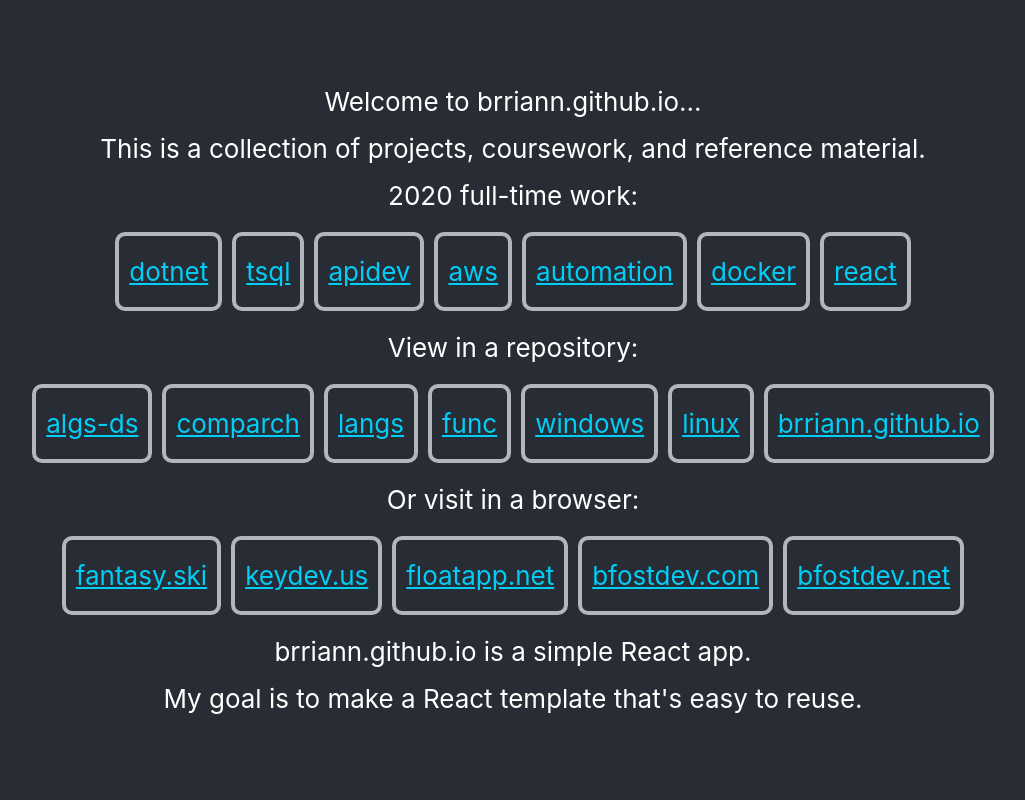
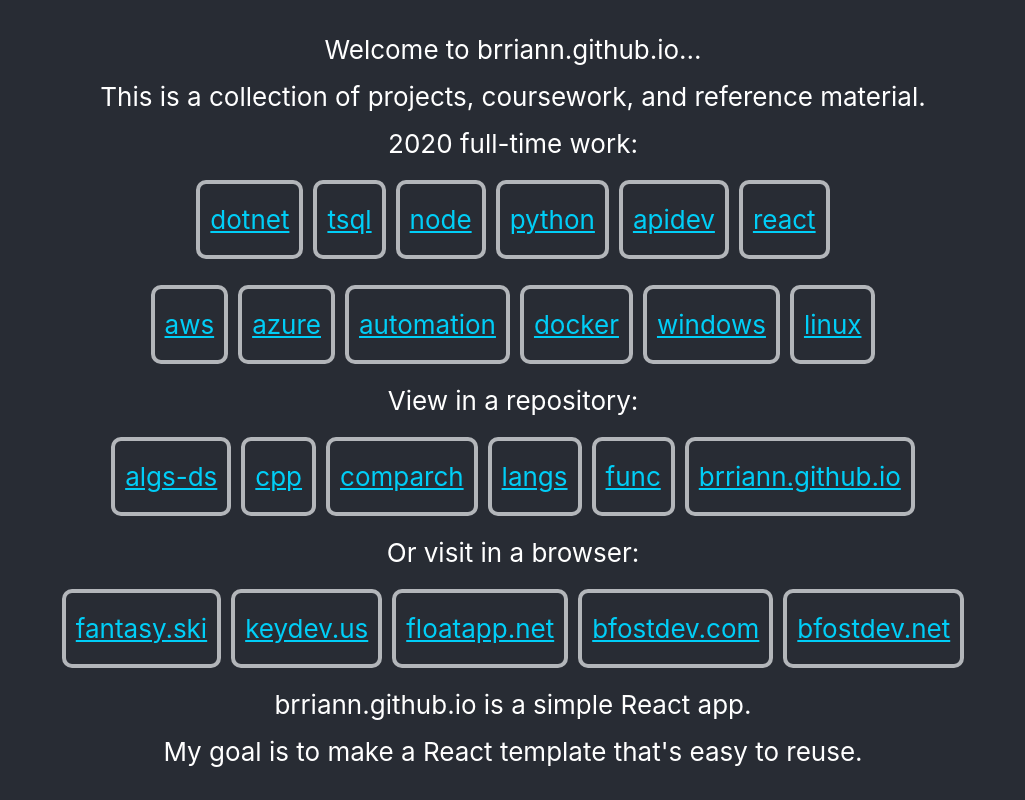
Before and after one commit to brriann/brriann.github.io, a React (Create React App) app: page / in a window 1280 px wide. Shown: the whole page, without its empty margins (127-1152 px from the left). Built offline with nearby package versions, Linux system fonts and the light colour scheme.

Commit message:
updates to repo lists

```diff
--- a/src/App.js
+++ b/src/App.js
@@ -4,9 +4,10 @@
 import FlexRowButton from './components/parent/FlexRowButton.js'
 import './components/parent/FlexRowButton.css'
 
-const workRepos = ['dotnet', 'tsql', 'apidev', 'aws', 'automation', 'docker', 'react'];
+const workRepos = ['dotnet', 'tsql', 'node', 'python', 'apidev', 'react'];
+const infraRepos = ['aws', 'azure', 'automation', 'docker', 'windows', 'linux'];
 const links = ['fantasy.ski', 'keydev.us', 'floatapp.net', 'bfostdev.com', 'bfostdev.net'];
-const repos = ['algs-ds', 'comparch', 'langs', 'func', 'windows', 'linux', 'brriann.github.io'];
+const repos = ['algs-ds', 'cpp', 'comparch', 'langs', 'func', 'brriann.github.io'];
 
 const baseUrl = 'https://github.com/brriann/'
 const urlPrefix = 'https://'
@@ -16,6 +17,10 @@
 const builtWorkRepos = workRepos.map(workRepo => ({
   href: baseUrl + workRepo, text: workRepo
 }));
+const builtInfraRepos = infraRepos.map(infraRepo => ({
+  href: baseUrl + infraRepo, text: infraRepo
+}));
+
 
 function App() {
   return (
@@ -32,6 +37,11 @@
         <p>
           <FlexRowButton
             children={builtWorkRepos}
+          />
+        </p>
+        <p>
+          <FlexRowButton
+            children={builtInfraRepos}
           />
         </p>
         <p>View in a repository:</p>
```
